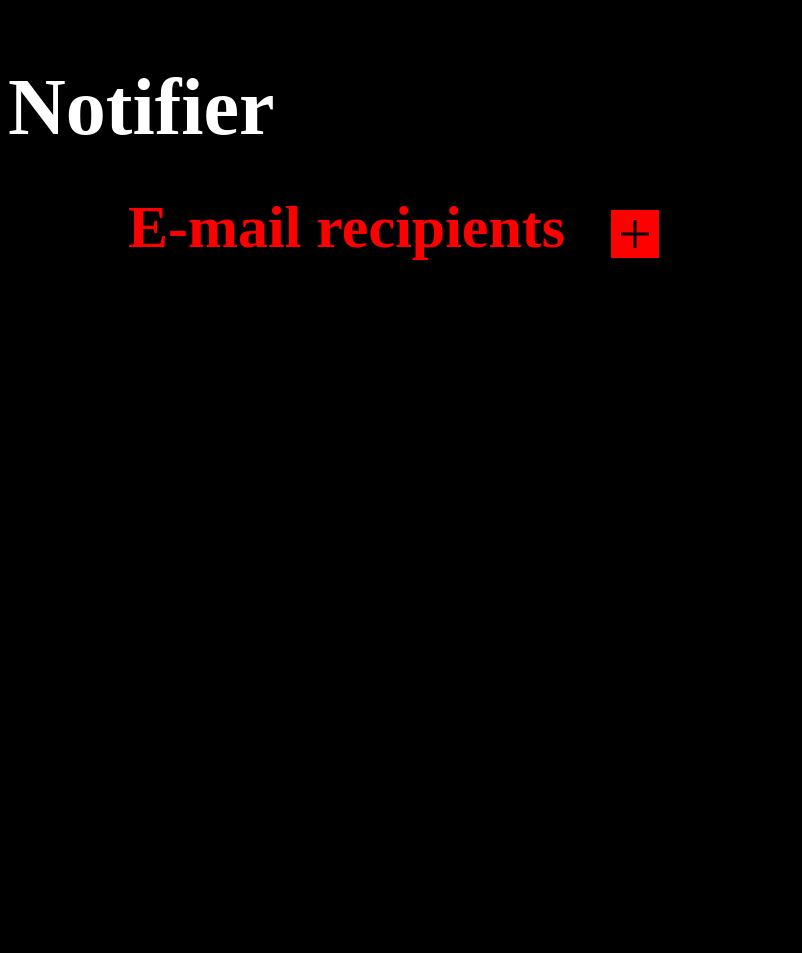
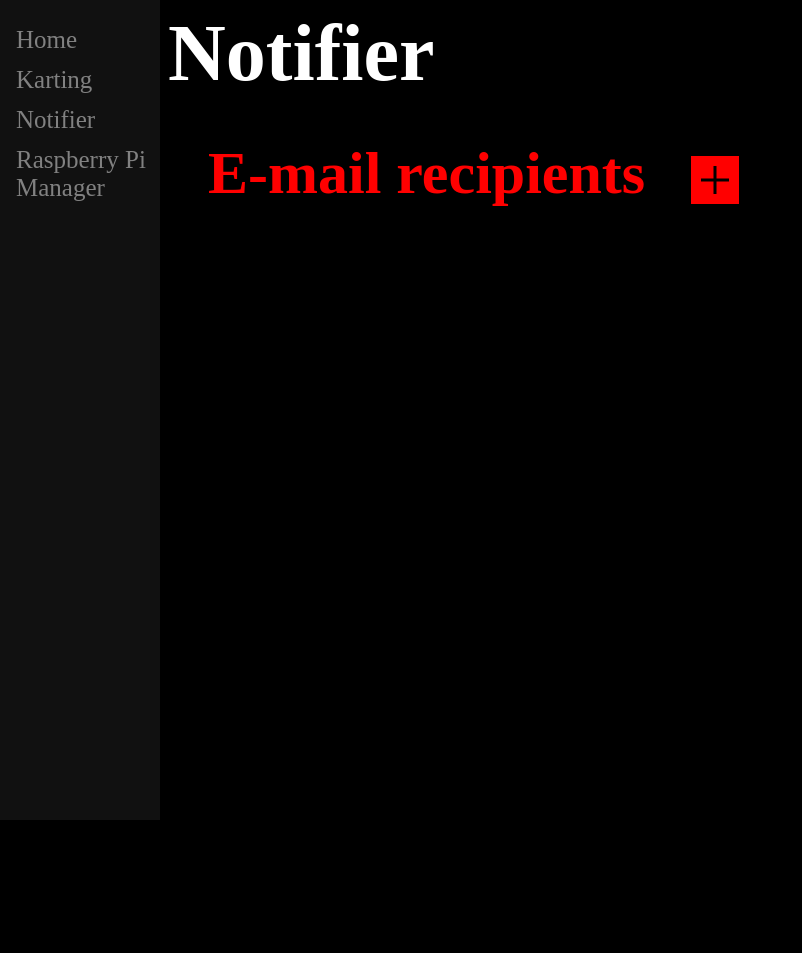
Before and after one commit to Ward-PythonScripts/MyWebserver, a Django app: page /notifier/ in a window 1280 px wide. Shown: the whole page, without its empty margins (0-802 px from the left). After the commit the page ends 820 px from the top, so only its background shows below. Run offline with Django 4.2, Linux system fonts and the light colour scheme; data that the repository does not hold is empty.

Commit message:
added sidebar
sidebar

added sidebar

```diff
--- /dev/null
+++ b/master/aviato/home/templates/home/base.html
@@ -0,0 +1,49 @@
+{% load static %}
+
+<!DOCTYPE html>
+<html lang="en">
+<head>
+    <head>
+        <meta charset="UTF-8">
+        <meta http-equiv="X-UA-Compatible" content="IE=edge">
+        <meta name="viewport" content="width=device-width, initial-scale=1.0">
+        <link rel="stylesheet" type="text/css" href="{% static 'css/app.css'%}"/>
+    {% block head %}
+    {% endblock %}
+    </head>
+    <style type="text/css">
+        .sidenav{
+            height: 100%;
+            width:160px;
+            position:fixed;
+            z-index: 1;/*This will make it be at the top of the screen*/
+            top:0;
+            left: 0;
+            background-color: #111;
+            padding-top: 20px;
+        }
+        .sidenav a{
+            padding: 6px 8px 6px 16px;
+            text-decoration: none;
+            font-size: 25px;
+            color:#818181;
+            display: block;
+        }
+        .sidenav a:hover{
+            color:#f1f1f1;
+        }
+    </style>
+</head>
+<body>
+    <div class="sidenav">
+        <a href="/">Home</a>
+        <a href="/karting">Karting</a>
+        <a href="/notifier">Notifier</a>
+        <a href="/raspman">Raspberry Pi Manager</a>
+    </div>
+    <div style="margin-left:160px">
+    {% block body %}
+    {% endblock %}
+    </div>
+</body>
+</html>
--- a/master/aviato/notifier/templates/notifier/notifier_home.html
+++ b/master/aviato/notifier/templates/notifier/notifier_home.html
@@ -1,21 +1,18 @@
-<!DOCTYPE html>
-<html lang="en">
+{% extends 'home/base.html' %}
+{% load static %}
 
-<head>
-    <meta charset="UTF-8">
-    <meta http-equiv="X-UA-Compatible" content="IE=edge">
-    <meta name="viewport" content="width=device-width, initial-scale=1.0">
+
+
+{% block head %}
+<link rel="stylesheet" type="text/css" href="{% static 'css/notifier.css'%}"/>
 <title>Notifier</title>
-    {% load static %}
-    <link rel="stylesheet" type="text/css" href="{% static 'css/app.css'%}"/>
-    <link rel="stylesheet" type="text/css" href="{% static 'css/notifier.css'%}"/>
 <!-- for some reason I had to put the block in boxes.css if not it would be overwritten
 and no block would be displayed at all
-    might be good coding practice ?? who knows...-->
+might be good coding practice ?? who knows... probably because of the browser cashe that wasn't properly loading-->
+{% endblock %}
 
-</head>
-<body>
-    <h1 style="font-size: 8rem;text-align: left;color: white;">Notifier</h1>
+{% block body%}
+<h1 style="font-size: 8rem;text-align: left;color: white;margin-top:0;">Notifier</h1>
 
 <div class="container" style="align-items: flex-start;">
     <div id="main_flex" class="flex-center flex-column">
@@ -37,6 +34,9 @@
                 <div name="{{recipient.id}}" class="recipient">
                     <h2 name="nameh2">{{recipient.name}}</h2>
                     <h2 name="mailh2">{{recipient.mail}}</h2>
+                    <button class="symbol_button" name="preferences" value="{{recipient.id}}" onclick="pref_callback(this.value)">
+                        <img src="{% static 'sprites/filter.svg' %}"></img>
+                    </button>
                     <button class="symbol_button" name="edit" value="{{recipient.id}}" onclick="edit_callback(this.value)">
                         <img src="{% static 'sprites/edit.svg' %}"></img>
                     </button>
@@ -63,6 +63,10 @@
                             }
 
                         }
+
+                        function pref_callback(traget_id){
+
+                        }
                     </script>
                     <form method="post">
                         {% csrf_token %}
@@ -81,8 +85,7 @@
     </div>
 </div>
 
-</body>
-</html>
+
 
 <!-- Modal Section -->
 <div class="background-modal">
@@ -124,3 +127,4 @@
         </form>
     </div>
 </div>
+{% endblock %}
```
Also changed, not shown: master/aviato/karting_grapher/templates/karting_grapher/add_new_data.html (+7 -13 lines), master/aviato/karting_grapher/templates/karting_grapher/karting_grapher.html (+8 -12 lines), master/aviato/raspman/templates/raspman/raspman.html (+8 -12 lines), master/aviato/static/sprites/filter.svg (added). Lines whose indentation alone changed are shown as unchanged.
